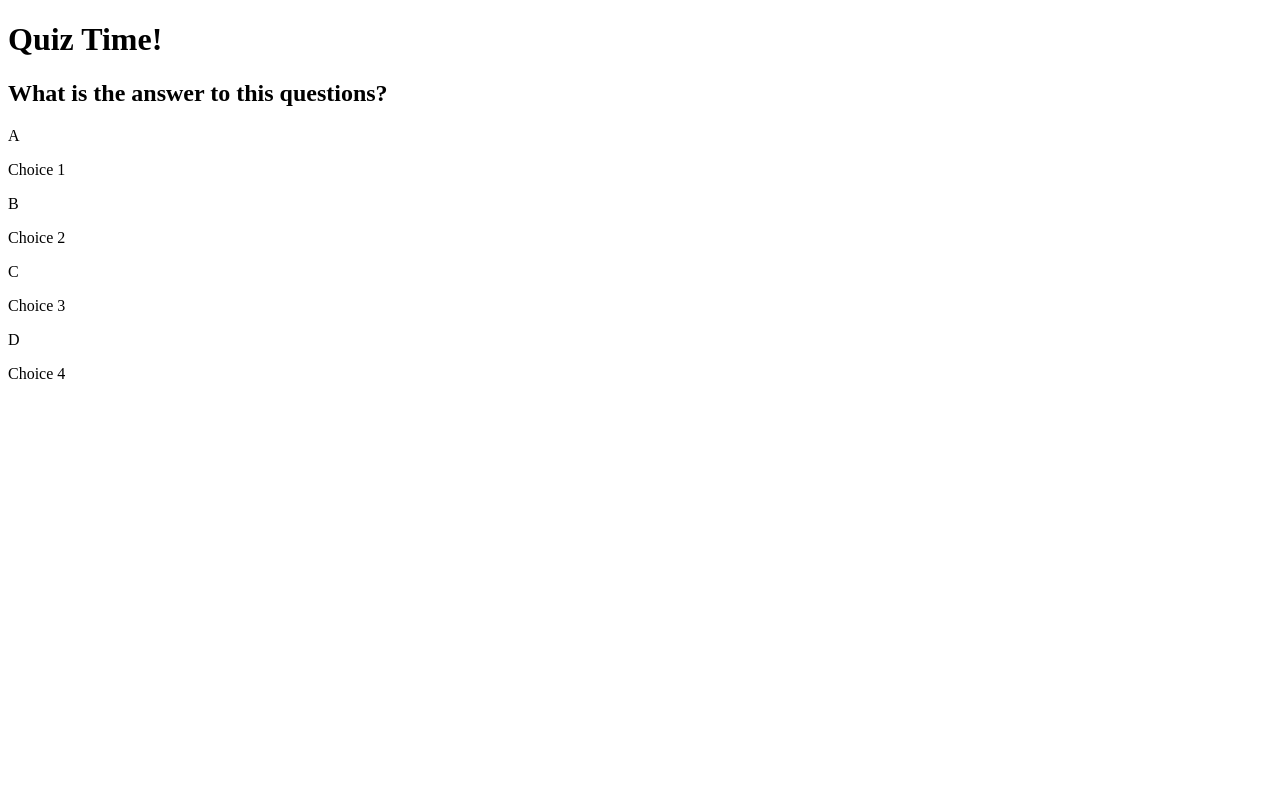
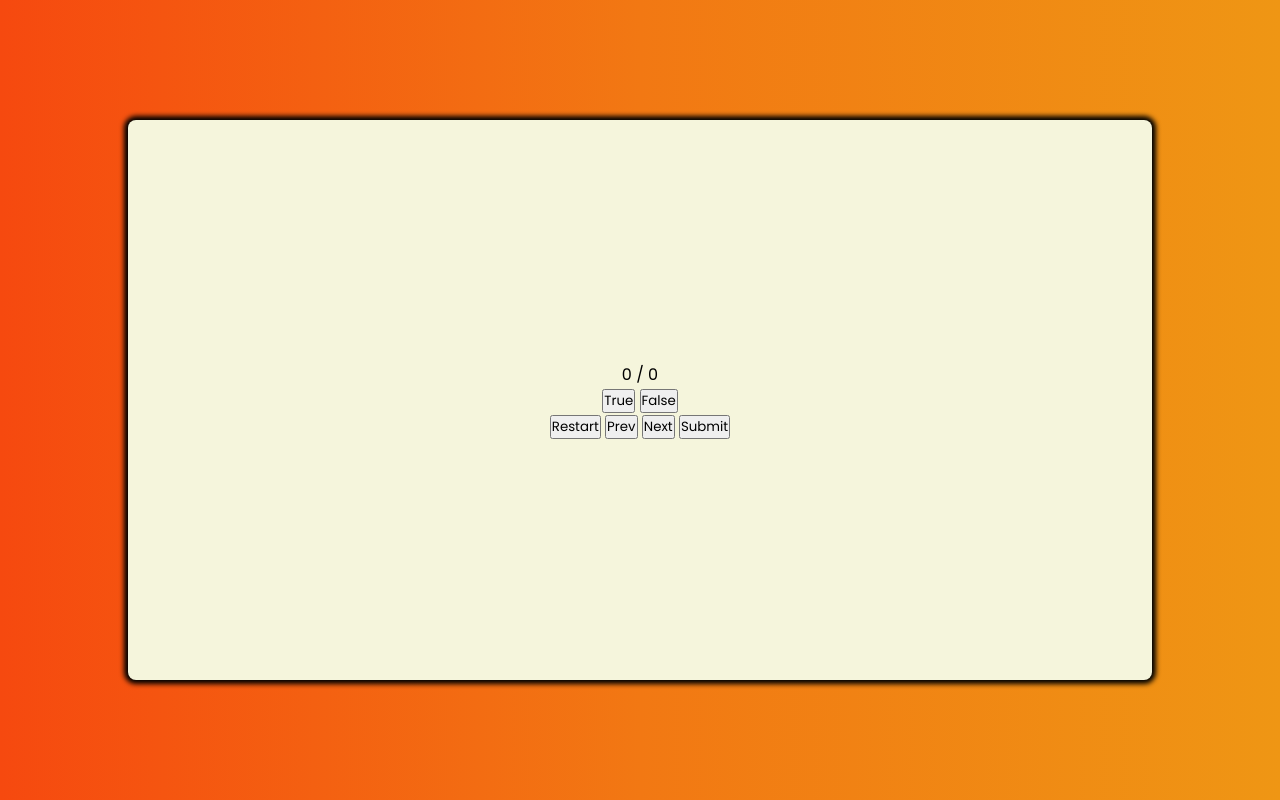
Before and after one commit to deagustinchristian/QuizTime, a plain HTML site: page index.html in a window 1280 px wide. Drawn offline with Linux system fonts and the light colour scheme; files that its build step writes are made by us from their sources; files whose address does not match are found by name.

Commit message:
As usual I aim to high, redoing basic structure and design

```diff
--- a/assets/css/style.css
+++ b/assets/css/style.css
@@ -0,0 +1,32 @@
+@import url('https://fonts.googleapis.com/css2?family=Poppins:wght@400;500;700&display=swap');
+
+/* Selects all elements*/
+* {
+  margin: 0;
+  padding: 0;
+  font-family: 'Poppins', sans-serif;
+}
+
+body {
+  background: linear-gradient(to right, #F6490F, #F27813, #EF9614);
+  background-repeat: no-repeat;
+  height: 100vh;
+  width: 100vw;
+  display: flex;
+  align-items: center;
+  justify-content: center;
+}
+
+.container {
+  width: 80vw;
+  max-width: 80%;
+  background-color: beige;
+  height: 70vh;
+  box-shadow: 0 0 5px 4px;
+  display: flex;
+  flex-direction: column;
+  justify-content: center;
+  align-items: center;
+  border-radius: 8px;
+  text-align: center;
+}
--- a/index.html
+++ b/index.html
@@ -4,34 +4,30 @@
     <meta charset="UTF-8" />
     <meta name="viewport" content="width=device-width, initial-scale=1.0" />
     <meta http-equiv="X-UA-Compatible" content="ie=edge" />
-    <title>Quick Quiz</title>
-    <link rel="stylesheet" href="style.css" />
+    <title>Quiz Time</title>
+    <link rel="stylesheet" href="assets/css/style.css" />
     <script src="script.js"></script>
   </head>
   <body>
     <div class="container">
-      <div id="home">
-        <h1>Quiz Time!</h1>
-        <div id="game" class="justify-center flex-column">
-            <h2 id="question">What is the answer to this questions?</h2>
-            <div class="choice-container">
-              <p class="choice-alternative">A</p>
-              <p class="choice-text">Choice 1</p>
+        <div class="score">
+            <span id="user-score">0</span>
+            <span> / </span>
+            <span id="total-score">0</span>
+        </div>
+        <div class="content" id="question-area">
+            <div id="question-text"></div>
+            <div class="options">
+                <button class="btn btn-option" id="True">True</button>
+                <button class="btn btn-option" id="False">False</button>
             </div>
-            <div class="choice-container">
-              <p class="choice-alternative">B</p>
-              <p class="choice-text">Choice 2</p>
-            </div>
-            <div class="choice-container">
-              <p class="choice-alternative">C</p>
-              <p class="choice-text">Choice 3</p>
-            </div>
-            <div class="choice-container">
-              <p class="choice-alternative">D</p>
-              <p class="choice-text">Choice 4</p>
-            </div>
-          </div>
-      </div>
+        </div>
+        <div class="controls">
+            <button class="btn btn-restart" id="restart">Restart</button>
+            <button class="btn btn-prev" id="prev">Prev</button>
+            <button class="btn btn-next" id="next">Next</button>
+            <button class="btn btn-submit" id="submit">Submit</button>
+        </div>
     </div>
   </body>
 </html>
```
Also changed, not shown: assets/images/background-image.jpeg (renamed from assets/images/backgroundimage.jpeg).
